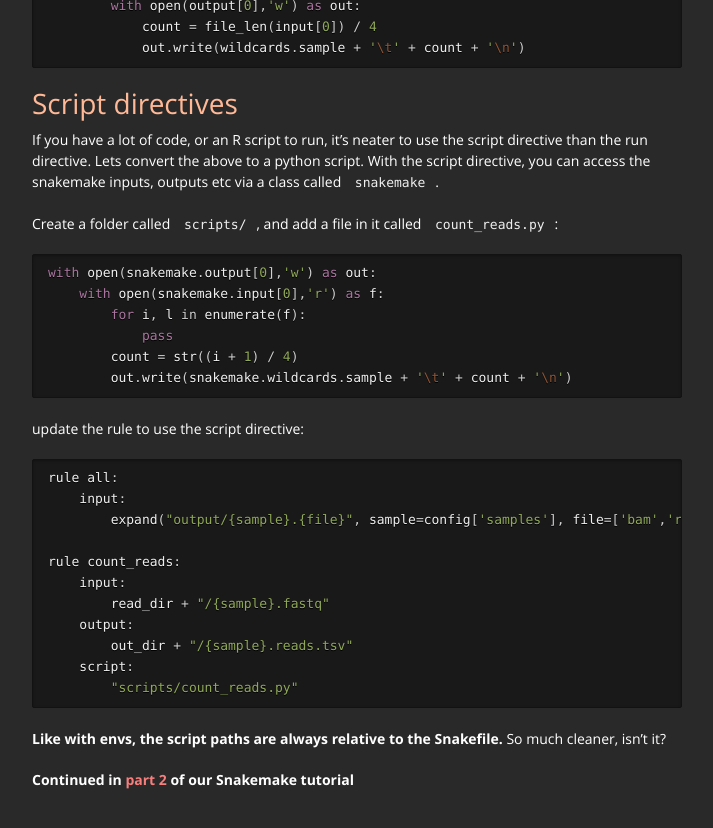
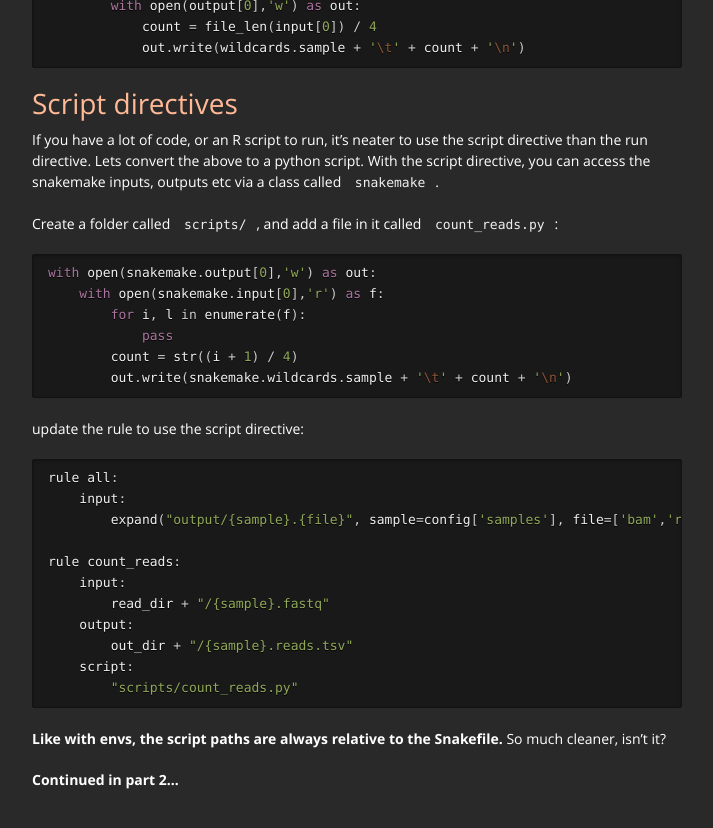
Before and after one commit to beardymcjohnface/beardymcjohnface.github.io, a Jekyll site: the page built from _posts/2024-05-22-snakemake-tutorial-1.md, in a window 1280 px wide and 900 px high, scrolled down 10267 px. Shown: the top 828 px of the window, without its empty margins (283-996 px from the left). Built offline with Jekyll 4.4.1, drawn with Linux system fonts in a browser that asks for light colours.

Commit message:
Snakemake tutorial (still needs updating)

```diff
--- a/_posts/2024-05-22-snakemake-tutorial-1.md
+++ b/_posts/2024-05-22-snakemake-tutorial-1.md
@@ -561,4 +561,4 @@ rule count_reads:
 __Like with envs, the script paths are always relative to the Snakefile.__
 So much cleaner, isn't it?
 
-__Continued in [part 2](https://fame.flinders.edu.au/workshops/2022/05/25/snakemake-intro-pt2) of our Snakemake tutorial__
+__Continued in part 2...__
```
